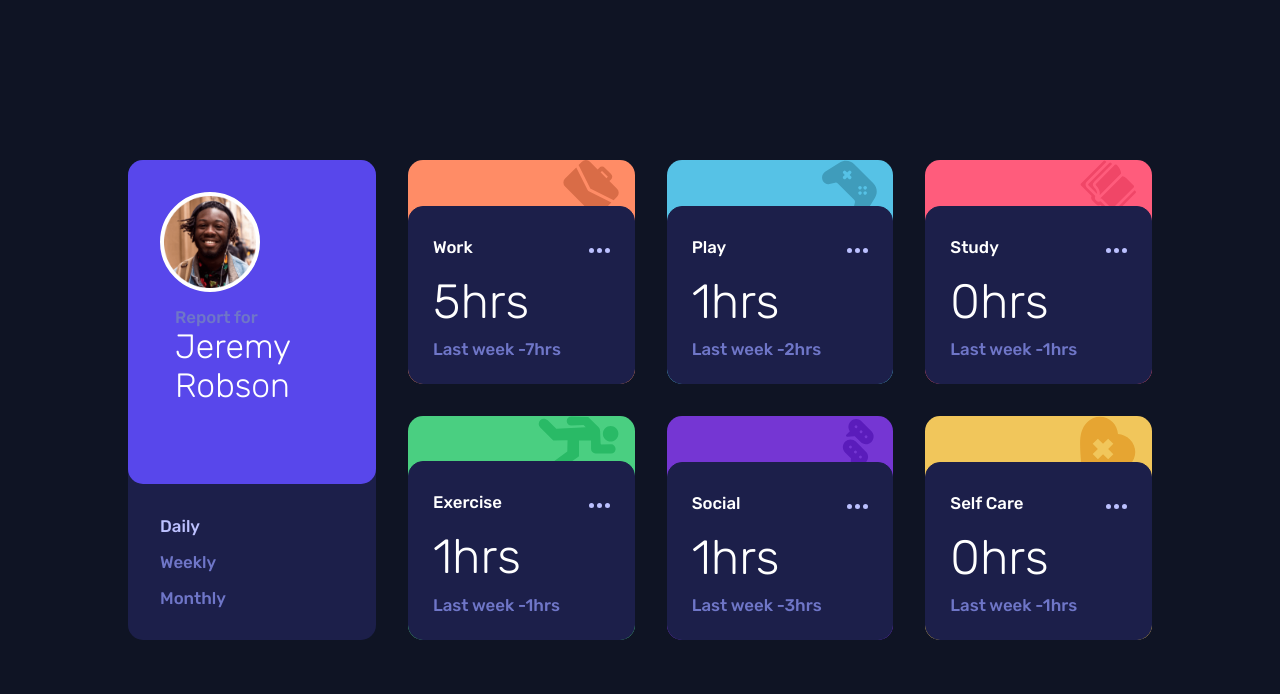
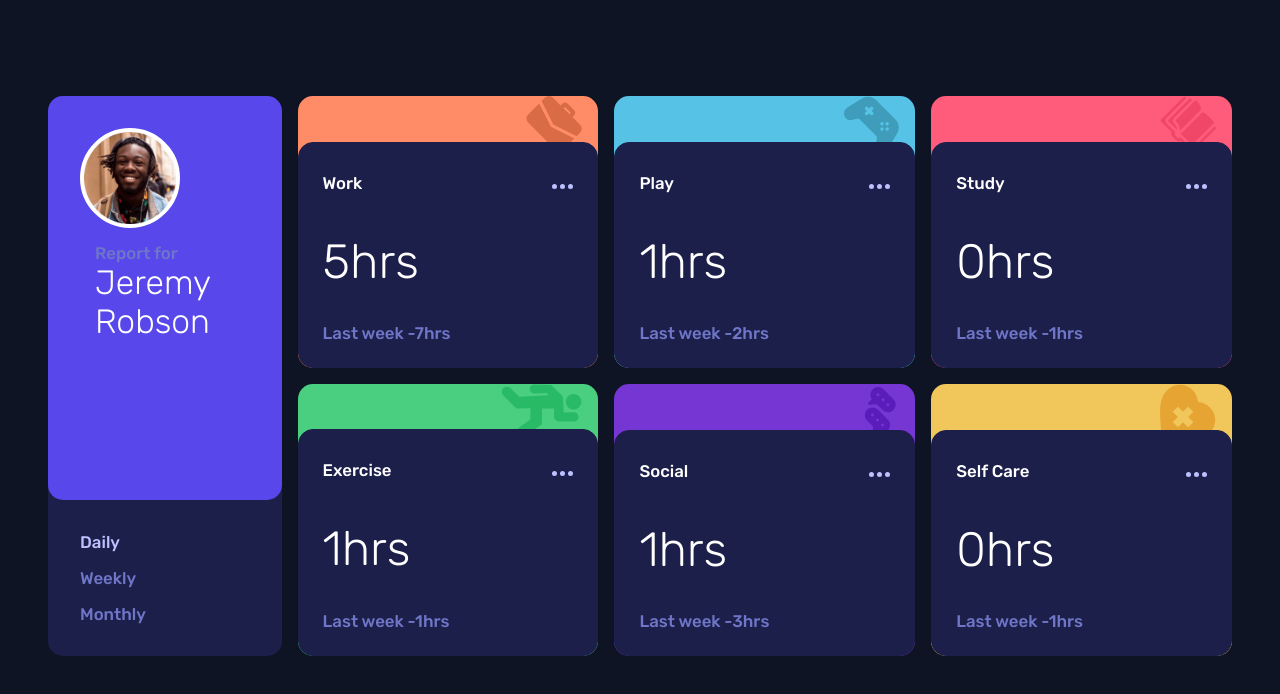
Before and after one commit to Jimbozz/track-dash, a React (Create React App) app: page / in a window 1280 px wide. Shown: the top 694 px of the page. Built offline with nearby package versions, Linux system fonts and the light colour scheme.

Commit message:
updated layout styles

```diff
--- a/src/sass/partials/_cards.scss
+++ b/src/sass/partials/_cards.scss
@@ -1,21 +1,27 @@
 .cards {
-  // display: grid;
+  display: grid;
   display: flex;
   flex-direction: row;
-  // grid-template-columns: repeat(auto-fill, minmax(186px, 1fr));
-  // grid-template-columns: repeat(auto-fit, minmax(180px, 1fr));
-  // grid-template-columns: repeat(3, 1fr);
-  gap: 2rem;
-  flex: 3;
+  gap: 1rem;
   flex-wrap: wrap;
+  height: -webkit-fill-available;
+  /* height: 100%; */
+  flex: 4;
 
   &-item {
-    flex: 1;
+    flex: 1 1;
     flex-basis: 30%;
     display: flex;
     flex-direction: column;
-    border-radius: $round-border;
-    min-width: 200px;
+    border-radius: 15px;
+    /* height: 100%; */
+    /* width: 330px; */
+    /* min-width: 190px; */
+    height: 100;
+
+    &:hover {
+      box-shadow: 0 3px 10px $card-hover;
+    }
 
     &__top {
       padding: 0px 1rem;
@@ -55,6 +61,7 @@
             filter: brightness(0) invert(1);
             width: 100%;
             height: auto;
+            cursor: pointer;
           }
         }
       }
--- a/src/sass/partials/_general.scss
+++ b/src/sass/partials/_general.scss
@@ -12,9 +12,17 @@ body {
   font-family: "Rubik", sans-serif;
   font-size: calc(13px + 0.3vw);
   font-weight: 500;
-  background-color: $very-dark-blue;
+  background-color: hsl(226deg, 43%, 10%);
   margin: 0px;
-  color: $desaturated-blue;
+  color: hsl(235deg, 45%, 61%);
+  padding: 3rem 1rem;
+  display: flex;
+  align-items: center;
+  justify-content: center;
+
+  @media only screen and (min-width: 769px) {
+    padding: 6rem 3rem;
+  }
 }
 
 ul {
@@ -33,22 +41,19 @@ p {
 .container {
   display: flex;
   flex-direction: column;
-  gap: 2rem;
-  padding: 2rem;
+  gap: 1rem;
 
-  @media only screen and (min-width: 769px) {
+  @media only screen and (min-width: 778px) {
     display: flex;
     flex-direction: row;
-    padding: 10rem 8rem;
-    gap: 2rem;
-    height: 100vh;
+    padding: 0px;
+    gap: 1rem;
+    height: 70vh;
+    justify-content: center;
+    align-items: center;
   }
 }
 
-.period:hover {
-  color: $pale-blue;
-  cursor: pointer;
-}
 .active {
   color: $pale-blue;
 }
--- a/src/sass/partials/_userCard.scss
+++ b/src/sass/partials/_userCard.scss
@@ -1,13 +1,11 @@
 .userContainer {
-  background-color: hsl(235, 46%, 20%);
-  /* display: flex;
-  flex-direction: column;
-  justify-content: space-between; */
-  border-radius: $round-border;
-  flex: 1;
+  background-color: hsl(235deg, 46%, 20%);
+  border-radius: 15px;
+  flex: 1 1;
   display: flex;
   flex-direction: column;
   justify-content: space-between;
+  height: 100%;
 
   &-content {
     background-color: hsl(246, 80%, 60%);
```
